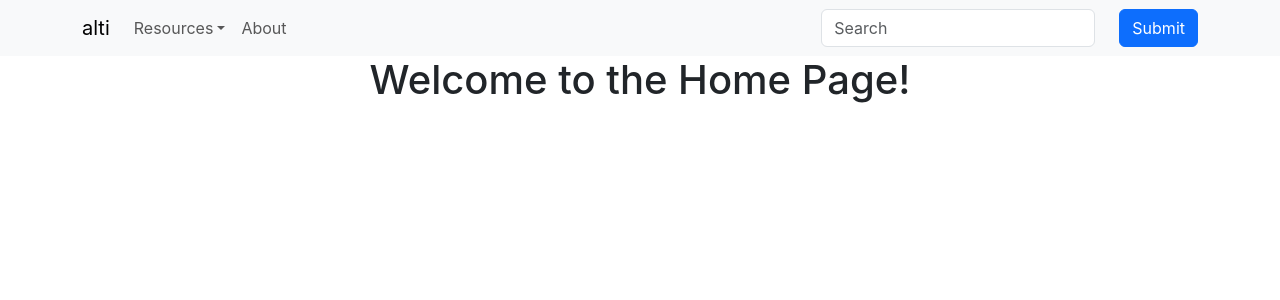
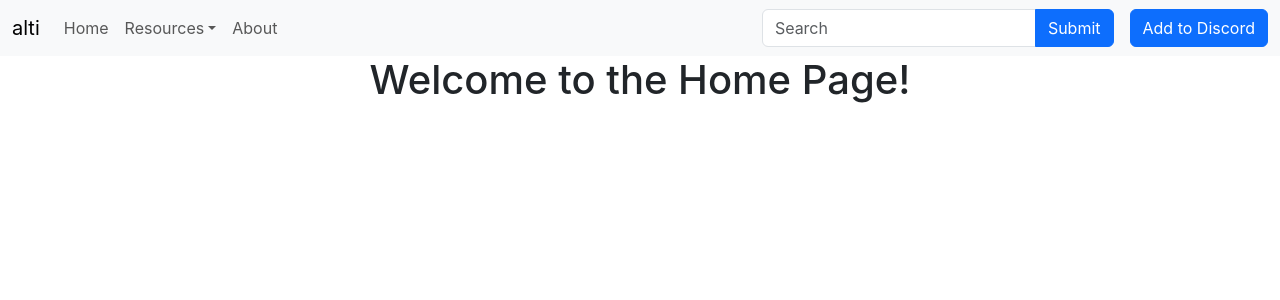
Before and after one commit to azukiplus/alti-website, a React (Create React App) app: page / in a window 1280 px wide. Shown: the top 300 px of the page. Built offline with nearby package versions, Linux system fonts and the light colour scheme.

Commit message:
add discord button on navbar

```diff
--- a/package.json
+++ b/package.json
@@ -12,6 +12,7 @@
     "react-dom": "^18.2.0",
     "react-router-dom": "^6.20.0",
     "react-scripts": "5.0.1",
+    "sass": "^1.69.5",
     "web-vitals": "^2.1.4"
   },
   "scripts": {
--- a/src/navbar.js
+++ b/src/navbar.js
@@ -1,43 +1,47 @@
-import Container from 'react-bootstrap/Container';
-import Nav from 'react-bootstrap/Nav';
-import Navbar from 'react-bootstrap/Navbar';
-import NavDropdown from 'react-bootstrap/NavDropdown';
-import Row from 'react-bootstrap/Row';
-import Col from 'react-bootstrap/Col';
-import Form from 'react-bootstrap/Form';
-import Button from 'react-bootstrap/Button';
+import Container from "react-bootstrap/Container";
+import Nav from "react-bootstrap/Nav";
+import Navbar from "react-bootstrap/Navbar";
+import NavDropdown from "react-bootstrap/NavDropdown";
+import Row from "react-bootstrap/Row";
+import Col from "react-bootstrap/Col";
+import Form from "react-bootstrap/Form";
+import Button from "react-bootstrap/Button";
+import InputGroup from "react-bootstrap/esm/InputGroup";
 
 function NavBar() {
     return (
-        <Navbar expand="lg" className="bg-body-tertiary">
-            <Container>
-                <Navbar.Brand href="/">alti</Navbar.Brand>
-                <Navbar.Toggle aria-controls="basic-navbar-nav" />
-                <Navbar.Collapse id="basic-navbar-nav">
-                    <Nav className="me-auto">
-                        <NavDropdown title="Resources" id="basic-nav-dropdown">
-                            <NavDropdown.Item href="/resources/getting-started">Getting Started</NavDropdown.Item>
-                            <NavDropdown.Item href="/resources/faq">
+        <Navbar expand='lg' className='bg-body-tertiary'>
+            <Container fluid>
+                <Navbar.Brand href='/'>alti</Navbar.Brand>
+                <Navbar.Toggle aria-controls='basic-navbar-nav' />
+                <Navbar.Collapse id='basic-navbar-nav'>
+                    <Nav className='me-auto'>
+                        <Nav.Link href='/'>Home</Nav.Link>
+                        <NavDropdown title='Resources' id='basic-nav-dropdown'>
+                            <NavDropdown.Item href='/resources/getting-started'>
+                                Getting Started
+                            </NavDropdown.Item>
+                            <NavDropdown.Item href='/resources/faq'>
                                 Frequently Asked Questions
                             </NavDropdown.Item>
                         </NavDropdown>
-                        <Nav.Link href="/about">About</Nav.Link>
+                        <Nav.Link href='/about'>About</Nav.Link>
                     </Nav>
+                    <div className='d-flex gap-3'>
+                        <Form inline>
+                            <InputGroup>
+                                <Form.Control
+                                    type='text'
+                                    placeholder='Search'
+                                />
+                                <Button type='submit'>Submit</Button>
+                            </InputGroup>
+                        </Form>
+                        <Button type='submit'>
+                            Add to Discord
+                        </Button>
+                    </div>
                 </Navbar.Collapse>
-                <Form inline>
-                <Row>
-                    <Col xs="auto">
-                        <Form.Control
-                            type="text"
-                            placeholder="Search"
-                            className=" mr-sm-2"
-                        />
-                    </Col>
-                    <Col xs="auto">
-                        <Button type="submit">Submit</Button>
-                    </Col>
-                </Row>
-            </Form>
             </Container>
         </Navbar>
     );
```
Also changed, not shown: 1 other file (tests, documents, lock files or other folders).
